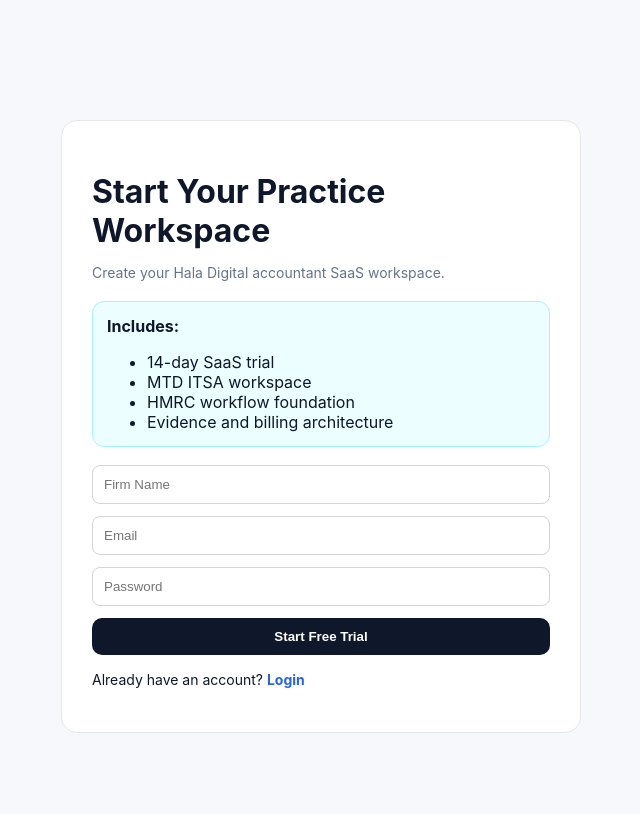
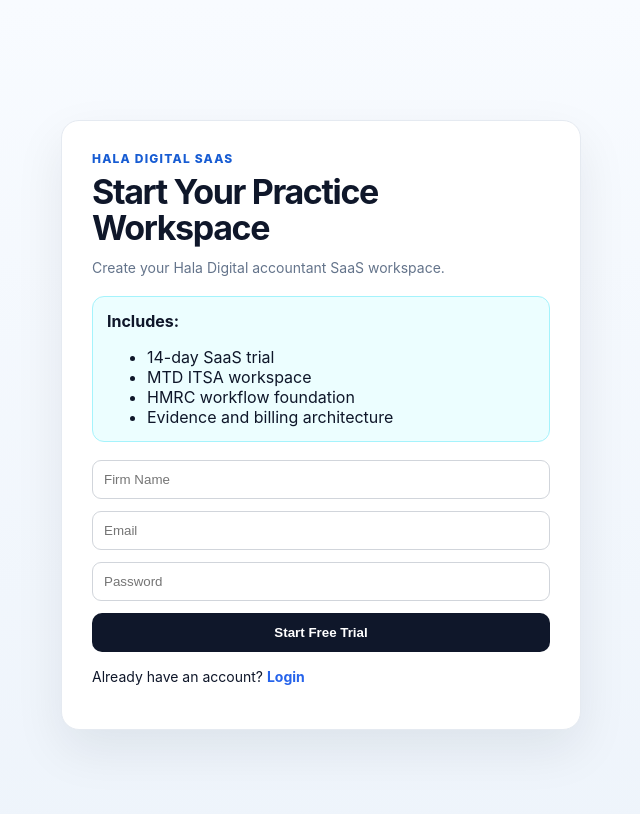
Before and after one commit to HalaDigitalLtd/uktaxcalculator-app, a Next.js app: page /auth/register in a window 1280 px wide. Shown: the top 814 px of the page, without its empty margins (319-959 px from the left). Built offline with nearby package versions, Linux system fonts and the light colour scheme; no server answers.

Commit message:
Use secure workspace registration API

```diff
--- a/app/auth/register/page.tsx
+++ b/app/auth/register/page.tsx
@@ -2,26 +2,6 @@
 
 import { useEffect, useState } from "react";
 import { supabase } from "../../../lib/supabaseClient";
-
-const TRIAL_DAYS = 14;
-
-function buildFirmSlug(value: string) {
-  return (
-    value
-      .toLowerCase()
-      .replace(/[^a-z0-9\s-]/g, "")
-      .replace(/\s+/g, "-")
-      .replace(/-+/g, "-") +
-    "-" +
-    Date.now()
-  );
-}
-
-function buildTrialEndDate() {
-  const date = new Date();
-  date.setDate(date.getDate() + TRIAL_DAYS);
-  return date.toISOString();
-}
 
 export default function RegisterPage() {
   const [email, setEmail] = useState("");
@@ -84,14 +64,13 @@ export default function RegisterPage() {
     setLoading(true);
 
     try {
+      if (inviteData) {
         const { data, error } = await supabase.auth.signUp({
           email: cleanEmail,
           password,
         });
 
-      if (error) {
-        throw error;
-      }
+        if (error) throw error;
 
         const userId = data.user?.id;
 
@@ -99,7 +78,6 @@ export default function RegisterPage() {
           throw new Error("User not created properly.");
         }
 
-      if (inviteData) {
         const invitedRole = inviteData.role || "staff";
 
         const { error: linkError } = await supabase
@@ -125,9 +103,7 @@ export default function RegisterPage() {
             { onConflict: "firm_id,user_id" }
           );
 
-        if (linkError) {
-          throw linkError;
-        }
+        if (linkError) throw linkError;
 
         await supabase
           .from("firm_invitations")
@@ -141,114 +117,37 @@ export default function RegisterPage() {
         return;
       }
 
-      const slug = buildFirmSlug(cleanFirmName);
+      const response = await fetch("/api/auth/register-workspace", {
+        method: "POST",
+        headers: {
+          "Content-Type": "application/json",
+        },
+        body: JSON.stringify({
+          email: cleanEmail,
+          password,
+          firmName: cleanFirmName,
+        }),
+      });
 
-      const { data: firmData, error: firmError } = await supabase
-        .from("firms")
-        .insert([
-          {
-            name: cleanFirmName,
-            slug,
-            onboarding_status: "firm_created",
-            onboarding_metadata: {
-              source: "self_registration",
-              registration_completed_at: new Date().toISOString(),
-              onboarding_version: 1,
-            },
-          },
-        ])
-        .select()
-        .single();
+      const payload = await response.json();
 
-      if (firmError) {
-        throw firmError;
+      if (!response.ok || !payload.success) {
+        throw new Error(payload.message || "Registration failed.");
       }
 
-      const { error: membershipError } = await supabase
-        .from("firm_users")
-        .insert([
-          {
-            firm_id: firmData.id,
-            user_id: userId,
+      const { error: loginError } = await supabase.auth.signInWithPassword({
         email: cleanEmail,
-            role: "admin",
-            is_active: true,
-            status: "active",
-            approved_by: userId,
-            meta: {
-              source: "firm_registration",
-              membership_status: "accepted",
-              accepted_at: new Date().toISOString(),
-              production_note:
-                "Initial firm administrator created during SaaS onboarding",
-            },
-          },
-        ]);
+        password,
+      });
 
-      if (membershipError) {
-        throw membershipError;
+      if (loginError) {
+        window.location.href = "/auth/login";
+        return;
       }
 
-      const { data: starterPlan, error: starterPlanError } = await supabase
-        .from("subscription_plans")
-        .select("id")
-        .eq("slug", "starter")
-        .maybeSingle();
-
-      if (starterPlanError) {
-        throw starterPlanError;
+      if (payload.firmId) {
+        localStorage.setItem("active_firm_id", payload.firmId);
       }
-
-      if (!starterPlan?.id) {
-        throw new Error("Starter subscription plan not configured.");
-      }
-
-      const trialEndsAt = buildTrialEndDate();
-
-      const { error: subscriptionError } = await supabase
-        .from("firm_subscriptions")
-        .upsert(
-          {
-            firm_id: firmData.id,
-            plan_id: starterPlan.id,
-            status: "trialing",
-            billing_status: "trialing",
-            access_status: "active",
-            onboarding_status: "trial_active",
-            billing_lifecycle_state: "trial",
-            trial_started_at: new Date().toISOString(),
-            trial_ends_at: trialEndsAt,
-            onboarding_metadata: {
-              source: "self_registration",
-              auto_trial_provisioned: true,
-              trial_days: TRIAL_DAYS,
-            },
-            updated_at: new Date().toISOString(),
-          },
-          {
-            onConflict: "firm_id",
-          }
-        );
-
-      if (subscriptionError) {
-        throw subscriptionError;
-      }
-
-      await supabase
-        .from("firms")
-        .update({
-          onboarding_status: "trial_provisioned",
-          onboarding_completed_at: new Date().toISOString(),
-          onboarding_metadata: {
-            source: "self_registration",
-            onboarding_version: 1,
-            trial_provisioned: true,
-            completed_at: new Date().toISOString(),
-          },
-        })
-        .eq("id", firmData.id);
-
-      localStorage.setItem("active_firm_id", firmData.id);
 
       window.location.href = "/dashboard/clients";
     } catch (error: any) {
@@ -259,44 +158,29 @@ export default function RegisterPage() {
 
   if (checkingInvite) {
     return (
-      <main style={{ minHeight: "100vh", background: "#f6f8fb", padding: 40 }}>
-        Loading...
+      <main style={styles.page}>
+        <div style={styles.card}>Loading...</div>
       </main>
     );
   }
 
   return (
-    <main style={{ minHeight: "100vh", background: "#f6f8fb", padding: 40 }}>
-      <div
-        style={{
-          maxWidth: 520,
-          margin: "80px auto",
-          background: "white",
-          padding: 30,
-          borderRadius: 16,
-          border: "1px solid #e5e7eb",
-        }}
-      >
-        <h1 style={{ marginBottom: 8 }}>
+    <main style={styles.page}>
+      <div style={styles.card}>
+        <p style={styles.kicker}>Hala Digital SaaS</p>
+
+        <h1 style={styles.title}>
           {inviteData ? "Join Firm" : "Start Your Practice Workspace"}
         </h1>
 
-        <p style={{ color: "#64748b", fontSize: 14, marginBottom: 20 }}>
+        <p style={styles.subtitle}>
           {inviteData
             ? "Create your user account to join the firm workspace."
             : "Create your Hala Digital accountant SaaS workspace."}
         </p>
 
         {!inviteData && (
-          <div
-            style={{
-              background: "#ecfeff",
-              border: "1px solid #a5f3fc",
-              borderRadius: 12,
-              padding: 14,
-              marginBottom: 18,
-            }}
-          >
+          <div style={styles.includeBox}>
             <strong>Includes:</strong>
             <ul style={{ marginBottom: 0 }}>
               <li>14-day SaaS trial</li>
@@ -308,15 +192,7 @@ export default function RegisterPage() {
         )}
 
         {inviteData && (
-          <div
-            style={{
-              background: "#f8fafc",
-              border: "1px solid #e5e7eb",
-              borderRadius: 12,
-              padding: 14,
-              marginBottom: 18,
-            }}
-          >
+          <div style={styles.inviteBox}>
             <p style={{ marginTop: 0 }}>
               <strong>Invited Email:</strong> {inviteData.email}
             </p>
@@ -331,7 +207,7 @@ export default function RegisterPage() {
             placeholder="Firm Name"
             value={firmName}
             onChange={(e) => setFirmName(e.target.value)}
-            style={inputStyle}
+            style={styles.input}
           />
         )}
 
@@ -341,7 +217,7 @@ export default function RegisterPage() {
           disabled={!!inviteData}
           onChange={(e) => setEmail(e.target.value)}
           style={{
-            ...inputStyle,
+            ...styles.input,
             background: inviteData ? "#f3f4f6" : "white",
           }}
         />
@@ -354,20 +230,15 @@ export default function RegisterPage() {
           onKeyDown={(e) => {
             if (e.key === "Enter" && !loading) handleRegister();
           }}
-          style={inputStyle}
+          style={styles.input}
         />
 
         <button
           onClick={handleRegister}
           disabled={loading}
           style={{
-            width: "100%",
-            padding: "11px 14px",
+            ...styles.button,
             background: loading ? "#94a3b8" : "#0f172a",
-            color: "white",
-            border: "none",
-            borderRadius: 10,
-            fontWeight: 800,
             cursor: loading ? "not-allowed" : "pointer",
           }}
         >
@@ -378,7 +249,7 @@ export default function RegisterPage() {
               : "Start Free Trial"}
         </button>
 
-        <p style={{ marginTop: 16, fontSize: 14 }}>
+        <p style={styles.loginText}>
           Already have an account?{" "}
           <a
             href={
@@ -386,7 +257,7 @@ export default function RegisterPage() {
                 ? `/auth/login?invite=${inviteToken}`
                 : "/auth/login"
             }
-            style={{ color: "#2563eb", fontWeight: 700 }}
+            style={styles.loginLink}
           >
             Login
           </a>
@@ -396,10 +267,78 @@ export default function RegisterPage() {
   );
 }
 
-const inputStyle: React.CSSProperties = {
+const styles: Record<string, React.CSSProperties> = {
+  page: {
+    minHeight: "100vh",
+    background: "linear-gradient(180deg, #f8fbff 0%, #eef4fb 100%)",
+    padding: 40,
+    fontFamily: "Inter, Arial, sans-serif",
+    color: "#0f172a",
+  },
+  card: {
+    maxWidth: 520,
+    margin: "80px auto",
+    background: "white",
+    padding: 30,
+    borderRadius: 18,
+    border: "1px solid #e5eaf1",
+    boxShadow: "0 20px 50px rgba(15, 23, 42, 0.08)",
+  },
+  kicker: {
+    margin: 0,
+    color: "#175cd3",
+    fontSize: 12,
+    fontWeight: 850,
+    textTransform: "uppercase",
+    letterSpacing: 1.2,
+  },
+  title: {
+    margin: "8px 0 8px",
+    fontSize: 34,
+    lineHeight: 1.05,
+    letterSpacing: "-0.04em",
+  },
+  subtitle: {
+    color: "#64748b",
+    fontSize: 14,
+    marginBottom: 20,
+  },
+  includeBox: {
+    background: "#ecfeff",
+    border: "1px solid #a5f3fc",
+    borderRadius: 12,
+    padding: 14,
+    marginBottom: 18,
+  },
+  inviteBox: {
+    background: "#f8fafc",
+    border: "1px solid #e5e7eb",
+    borderRadius: 12,
+    padding: 14,
+    marginBottom: 18,
+  },
+  input: {
     width: "100%",
     padding: 11,
     marginBottom: 12,
-  borderRadius: 8,
+    borderRadius: 9,
     border: "1px solid #d1d5db",
+    boxSizing: "border-box",
+  },
+  button: {
+    width: "100%",
+    padding: "12px 14px",
+    color: "white",
+    border: "none",
+    borderRadius: 10,
+    fontWeight: 850,
+  },
+  loginText: {
+    marginTop: 16,
+    fontSize: 14,
+  },
+  loginLink: {
+    color: "#2563eb",
+    fontWeight: 700,
+  },
 };
```
Lines whose indentation alone changed are shown as unchanged.
